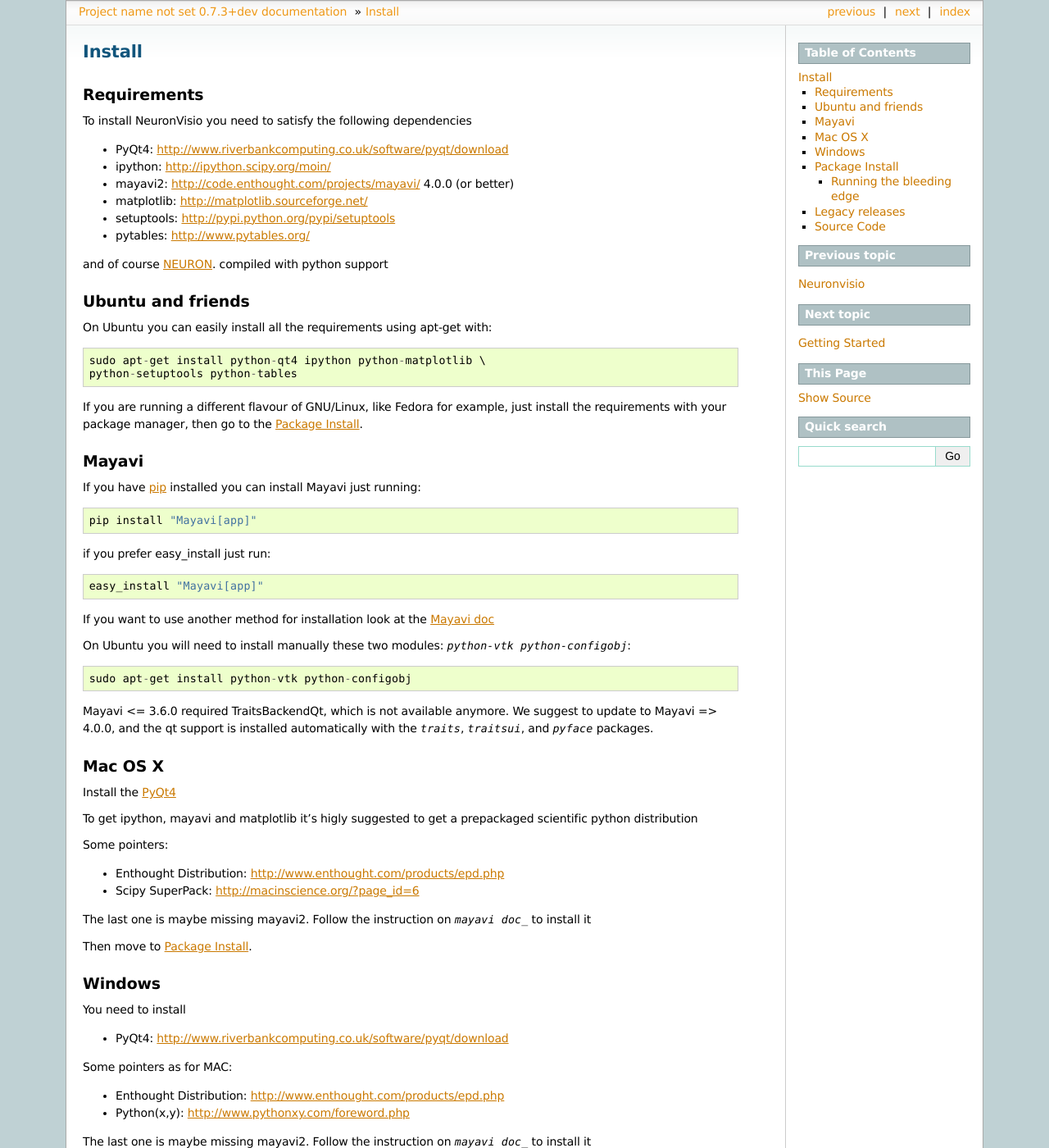
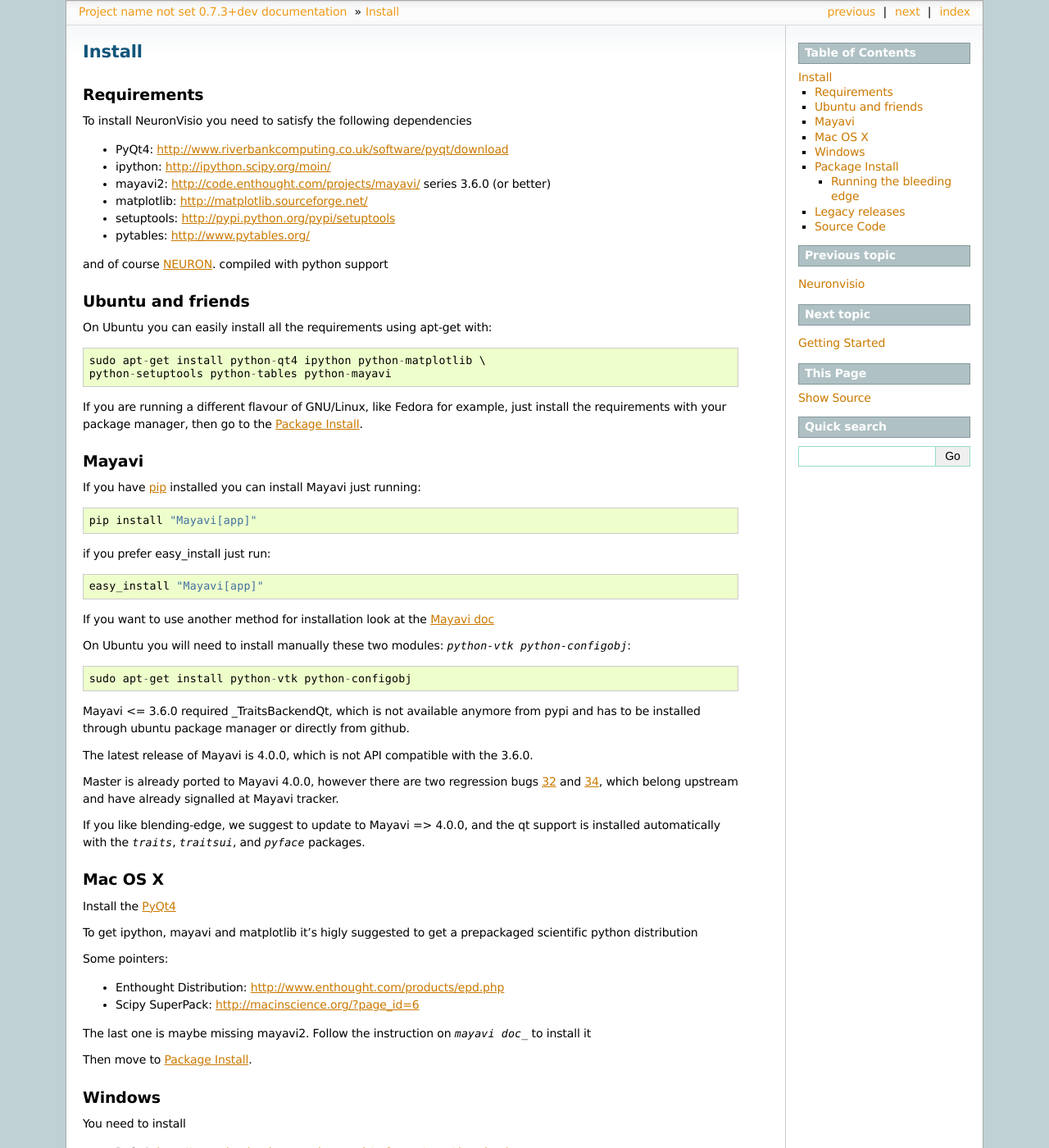
Before and after one commit to mattions/neuronvisio, a Sphinx documentation site: the page built from docs/install.rst, in a window 1280 px wide and 1400 px high. Shown: the whole window at 82% size. Built offline with Sphinx 7.4.7, drawn with Linux system fonts in a browser that asks for light colours; formulas are drawn with MathJax 3; the version number is read from the project's files by our own code.

Commit message:
Clarified the documentation.

```diff
--- a/docs/install.rst
+++ b/docs/install.rst
@@ -11,7 +11,7 @@
 
 - PyQt4: http://www.riverbankcomputing.co.uk/software/pyqt/download
 - ipython: http://ipython.scipy.org/moin/
-- mayavi2: http://code.enthought.com/projects/mayavi/ 4.0.0 (or better)
+- mayavi2: http://code.enthought.com/projects/mayavi/ series 3.6.0 (or better)
 - matplotlib: http://matplotlib.sourceforge.net/
 - setuptools: http://pypi.python.org/pypi/setuptools
 - pytables: http://www.pytables.org/
@@ -27,7 +27,7 @@
 On Ubuntu you can easily install all the requirements using apt-get with::
 
     sudo apt-get install python-qt4 ipython python-matplotlib \
-    python-setuptools python-tables
+    python-setuptools python-tables python-mayavi
 
 If you are running a different flavour of GNU/Linux, like Fedora for example, just install
 the requirements with your package manager, then go to the `Package Install`_.
@@ -51,9 +51,21 @@
 
     sudo apt-get install python-vtk python-configobj
 
-Mayavi <= 3.6.0 required TraitsBackendQt, which is not available anymore.
-We suggest to update to Mayavi => 4.0.0, and the qt support is installed automatically with the
-`traits`, `traitsui`, and `pyface` packages.
+Mayavi <= 3.6.0 required _TraitsBackendQt, which is not available anymore from pypi and
+has to be installed through ubuntu package manager or directly from github.
+
+.. TraitsBackendQt_ https://github.com/enthought/traitsbackendqt
+
+The latest release of Mayavi is 4.0.0, which is not API compatible with the 3.6.0.
+
+Master is already ported to Mayavi 4.0.0, however there are two regression bugs 32_ and 34_,
+which belong upstream and have already signalled at Mayavi tracker.
+
+.. _32: https://github.com/mattions/neuronvisio/issues/32
+.. _34: https://github.com/mattions/neuronvisio/issues/34
+
+If you like blending-edge, we suggest to update to Mayavi => 4.0.0, and the qt support
+is installed automatically with the `traits`, `traitsui`, and `pyface` packages.
 
 Mac OS X
 ========
```
